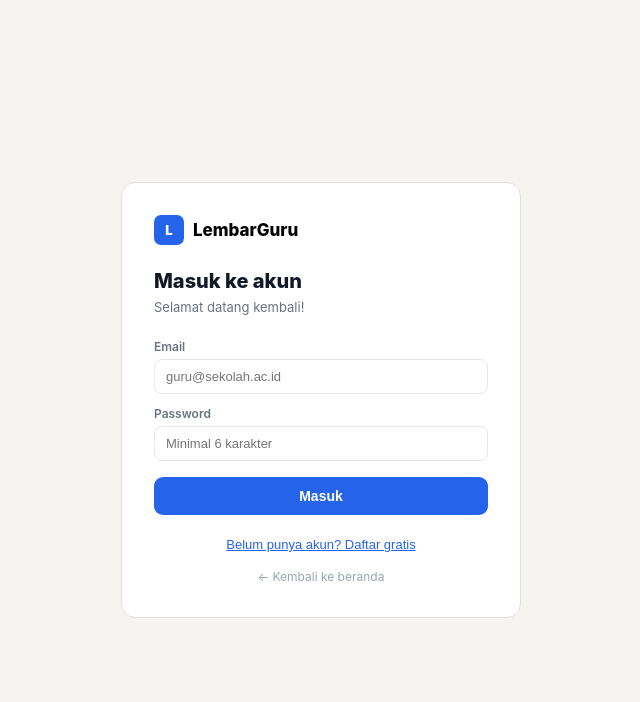
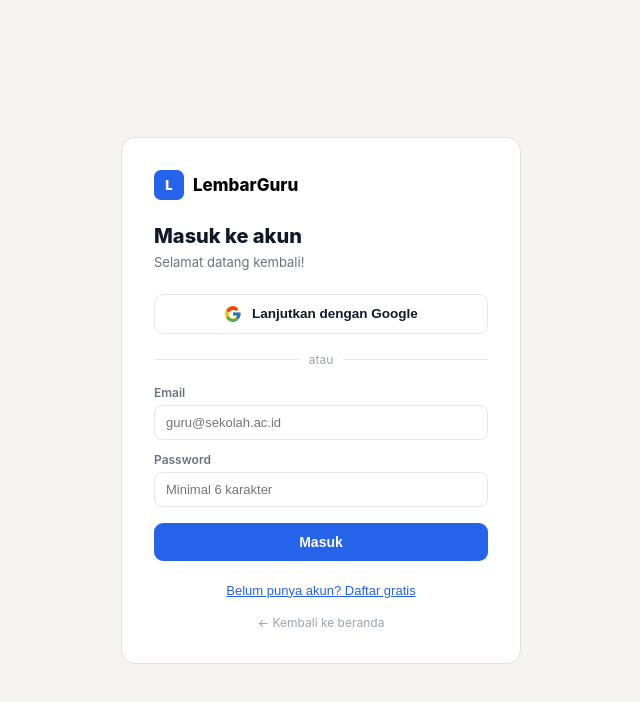
Before and after one commit to AZain291/lembarguru, a Next.js app: page /login in a window 1280 px wide. Shown: the top 702 px of the page, without its empty margins (319-959 px from the left). Built offline with nearby package versions, Linux system fonts and the light colour scheme; no server answers.

Commit message:
google integration

```diff
--- a/src/app/login/page.tsx
+++ b/src/app/login/page.tsx
@@ -3,6 +3,7 @@
 import { Suspense, useState } from 'react'
 import { useRouter, useSearchParams } from 'next/navigation'
 import { createClient } from '@/utils/supabase/client'
+import { GoogleIcon } from '@/components/GoogleIcon'
 
 function LoginInner() {
   const [mode, setMode]         = useState<'login' | 'register'>('login')
@@ -61,6 +62,15 @@
     setLoading(false)
   }
 
+  async function handleGoogleAuth() {
+    setMessage('')
+    const { error } = await supabase.auth.signInWithOAuth({
+      provider: 'google',
+      options: { redirectTo: `${window.location.origin}/auth/callback` },
+    })
+    if (error) setMessage(error.message)
+  }
+
   const inp = { width: '100%', padding: '9px 11px', border: '1px solid #e5e7eb', borderRadius: 8, fontSize: 13, outline: 'none', boxSizing: 'border-box' as const }
 
   return (
@@ -78,21 +88,33 @@
           {mode === 'login' ? 'Selamat datang kembali!' : 'Dapatkan 5× generate soal per hari.'}
         </p>
 
-        <form onSubmit={handleSubmit} style={{ display: 'flex', flexDirection: 'column', gap: 12 }}>
+        <button type="button" onClick={handleGoogleAuth}
+          style={{ display: 'flex', alignItems: 'center', justifyContent: 'center', gap: 10, width: '100%', padding: '10px', border: '1px solid #e5e7eb', borderRadius: 9, background: '#fff', fontWeight: 600, fontSize: 13.5, color: '#111827', cursor: 'pointer', boxSizing: 'border-box' }}>
+          <GoogleIcon />
+          Lanjutkan dengan Google
+        </button>
+
+        <div style={{ display: 'flex', alignItems: 'center', gap: 10, margin: '18px 0' }}>
+          <div style={{ flex: 1, height: 1, background: '#e5e7eb' }} />
+          <span style={{ fontSize: 12, color: '#9ca3af' }}>atau</span>
+          <div style={{ flex: 1, height: 1, background: '#e5e7eb' }} />
+        </div>
+
+        <form onSubmit={handleSubmit} autoComplete="on" style={{ display: 'flex', flexDirection: 'column', gap: 12 }}>
 
           {/* Nama & WA — hanya saat register */}
           {mode === 'register' && (
             <>
               <div>
                 <label style={{ fontSize: 12, fontWeight: 600, color: '#6b7280', display: 'block', marginBottom: 5 }}>Nama Lengkap</label>
-                <input type="text" placeholder="cth: Budi Santoso" value={name} onChange={e => setName(e.target.value)} required
+                <input type="text" name="name" autoComplete="name" placeholder="cth: Budi Santoso" value={name} onChange={e => setName(e.target.value)} required
                   style={inp} />
               </div>
               <div>
                 <label style={{ fontSize: 12, fontWeight: 600, color: '#6b7280', display: 'block', marginBottom: 5 }}>
                   Nomor WhatsApp <span style={{ fontWeight: 400, color: '#9ca3af' }}>(opsional)</span>
                 </label>
-                <input type="tel" placeholder="cth: 08123456789" value={phone} onChange={e => setPhone(e.target.value)}
+                <input type="tel" name="tel" autoComplete="tel" placeholder="cth: 08123456789" value={phone} onChange={e => setPhone(e.target.value)}
                   style={inp} />
               </div>
             </>
@@ -100,12 +122,12 @@
 
           <div>
             <label style={{ fontSize: 12, fontWeight: 600, color: '#6b7280', display: 'block', marginBottom: 5 }}>Email</label>
-            <input type="email" placeholder="guru@sekolah.ac.id" value={email} onChange={e => setEmail(e.target.value)} required
+            <input type="email" name="email" autoComplete="email" placeholder="guru@sekolah.ac.id" value={email} onChange={e => setEmail(e.target.value)} required
               style={inp} />
           </div>
           <div>
             <label style={{ fontSize: 12, fontWeight: 600, color: '#6b7280', display: 'block', marginBottom: 5 }}>Password</label>
-            <input type="password" placeholder="Minimal 6 karakter" value={password} onChange={e => setPassword(e.target.value)} required minLength={6}
+            <input type="password" name="password" autoComplete={mode === 'login' ? 'current-password' : 'new-password'} placeholder="Minimal 6 karakter" value={password} onChange={e => setPassword(e.target.value)} required minLength={6}
               style={inp} />
           </div>
 
--- a/src/app/register/page.tsx
+++ b/src/app/register/page.tsx
@@ -7,6 +7,7 @@
 import Link from "next/link";
 import { useRouter, useSearchParams } from "next/navigation";
 import { createClient } from "@/utils/supabase/client";
+import { GoogleIcon } from "@/components/GoogleIcon";
 
 function RegisterInner() {
   const router = useRouter();
@@ -70,6 +71,16 @@
     router.push("/verifikasi-email");
   }
 
+  async function handleGoogleAuth() {
+    setError(null);
+    const supabase = createClient();
+    const { error } = await supabase.auth.signInWithOAuth({
+      provider: "google",
+      options: { redirectTo: `${window.location.origin}/auth/callback` },
+    });
+    if (error) setError(error.message);
+  }
+
   return (
     <div style={{ maxWidth: 400, margin: "40px auto", padding: "0 20px", fontFamily: "'Inter', sans-serif" }}>
       <div style={{ textAlign: "center", marginBottom: 28 }}>
@@ -92,26 +103,38 @@
         </div>
       )}
 
-      <form onSubmit={handleRegister}>
+      <button type="button" onClick={handleGoogleAuth}
+        style={{ display: "flex", alignItems: "center", justifyContent: "center", gap: 10, width: "100%", boxSizing: "border-box", padding: "11px", border: "1px solid #DCD5C0", borderRadius: 9, background: "#fff", fontWeight: 600, fontSize: 14, color: "#1F2A44", cursor: "pointer", marginBottom: 18 }}>
+        <GoogleIcon />
+        Daftar dengan Google
+      </button>
+
+      <div style={{ display: "flex", alignItems: "center", gap: 10, marginBottom: 18 }}>
+        <div style={{ flex: 1, height: 1, background: "#DCD5C0" }} />
+        <span style={{ fontSize: 12, color: "#9ca3af" }}>atau</span>
+        <div style={{ flex: 1, height: 1, background: "#DCD5C0" }} />
+      </div>
+
+      <form onSubmit={handleRegister} autoComplete="on">
         <div style={{ marginBottom: 14 }}>
           <label style={{ fontSize: 13, fontWeight: 600, display: "block", marginBottom: 6, color: "#1F2A44" }}>
             Nama lengkap
           </label>
-          <input required value={nama} onChange={(e) => setNama(e.target.value)}
+          <input required name="name" autoComplete="name" value={nama} onChange={(e) => setNama(e.target.value)}
             style={{ width: "100%", padding: "10px 12px", border: "1px solid #DCD5C0", borderRadius: 8 }} />
         </div>
         <div style={{ marginBottom: 14 }}>
           <label style={{ fontSize: 13, fontWeight: 600, display: "block", marginBottom: 6, color: "#1F2A44" }}>
             Email
           </label>
-          <input type="email" required value={email} onChange={(e) => setEmail(e.target.value)}
+          <input type="email" required name="email" autoComplete="email" value={email} onChange={(e) => setEmail(e.target.value)}
             style={{ width: "100%", padding: "10px 12px", border: "1px solid #DCD5C0", borderRadius: 8 }} />
         </div>
         <div style={{ marginBottom: 14 }}>
           <label style={{ fontSize: 13, fontWeight: 600, display: "block", marginBottom: 6, color: "#1F2A44" }}>
             Kata sandi
           </label>
-          <input type="password" required value={password} onChange={(e) => setPassword(e.target.value)}
+          <input type="password" required name="password" autoComplete="new-password" value={password} onChange={(e) => setPassword(e.target.value)}
             placeholder="Minimal 8 karakter"
             style={{ width: "100%", padding: "10px 12px", border: "1px solid #DCD5C0", borderRadius: 8 }} />
         </div>
--- /dev/null
+++ b/src/components/GoogleIcon.tsx
@@ -0,0 +1,12 @@
+// Logo "G" resmi Google multi-warna, dipakai di tombol "Lanjutkan dengan
+// Google" (login & register) -- SVG statis, bukan diambil dari CDN.
+export function GoogleIcon({ size = 18 }: { size?: number }) {
+  return (
+    <svg width={size} height={size} viewBox="0 0 48 48" aria-hidden="true">
+      <path fill="#FFC107" d="M43.6 20.5H42V20H24v8h11.3c-1.6 4.6-6 8-11.3 8-6.6 0-12-5.4-12-12s5.4-12 12-12c3.1 0 5.8 1.1 8 3l6-6C33.9 5.1 29.2 3 24 3 12.4 3 3 12.4 3 24s9.4 21 21 21 21-9.4 21-21c0-1.4-.1-2.7-.4-3.5z" />
+      <path fill="#FF3D00" d="M6.3 14.7l6.6 4.8C14.6 15.6 18.9 13 24 13c3.1 0 5.8 1.1 8 3l6-6C33.9 5.1 29.2 3 24 3 16.3 3 9.6 7.3 6.3 14.7z" />
+      <path fill="#4CAF50" d="M24 45c5.1 0 9.8-2 13.3-5.2l-6.2-5.2c-2 1.4-4.5 2.4-7.1 2.4-5.3 0-9.7-3.4-11.3-8l-6.5 5C9.5 40.6 16.2 45 24 45z" />
+      <path fill="#1976D2" d="M43.6 20.5H42V20H24v8h11.3c-.8 2.2-2.2 4.1-4.1 5.6l6.2 5.2C40.2 36 44 30.5 44 24c0-1.4-.1-2.7-.4-3.5z" />
+    </svg>
+  );
+}
```
